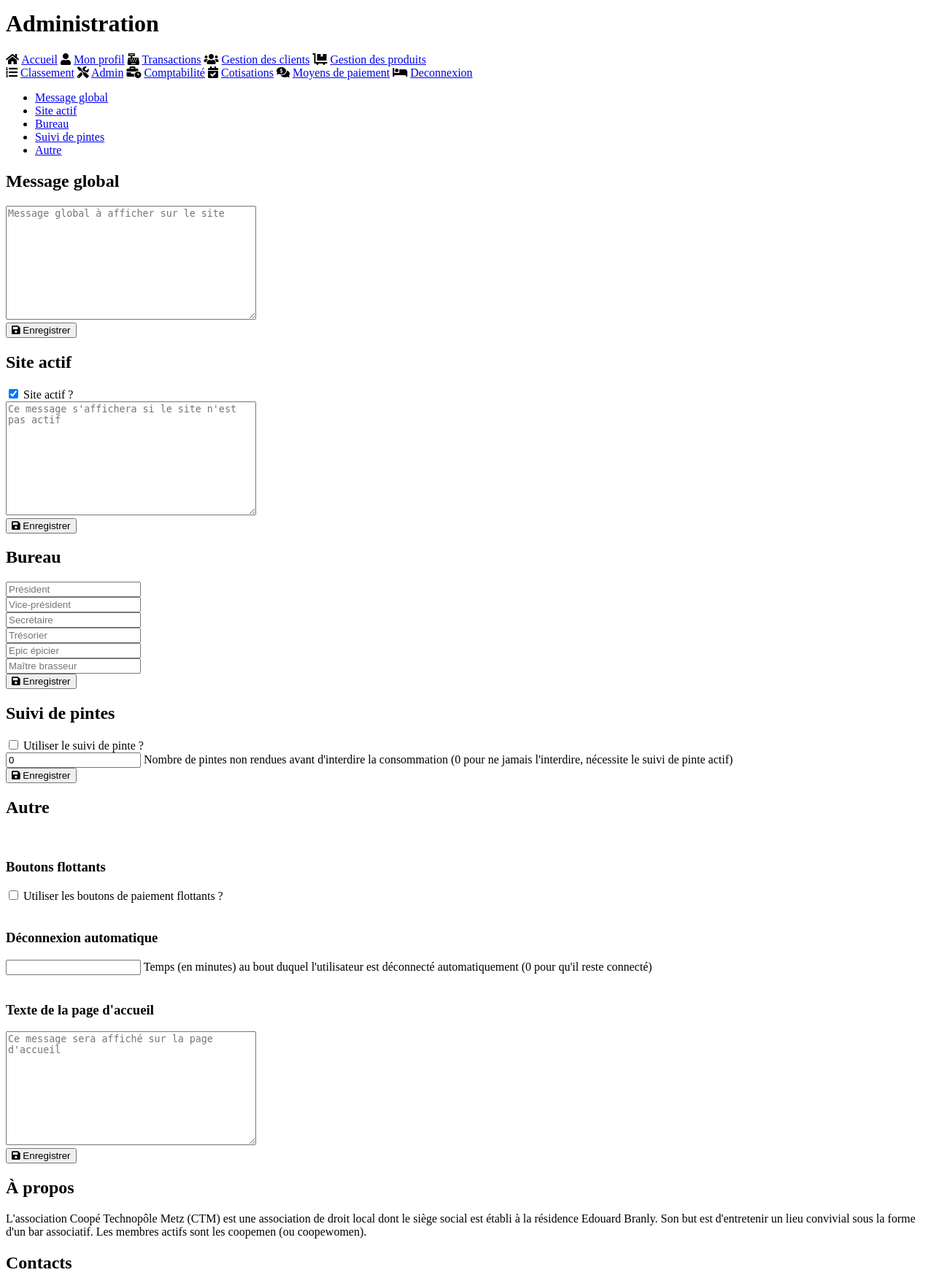
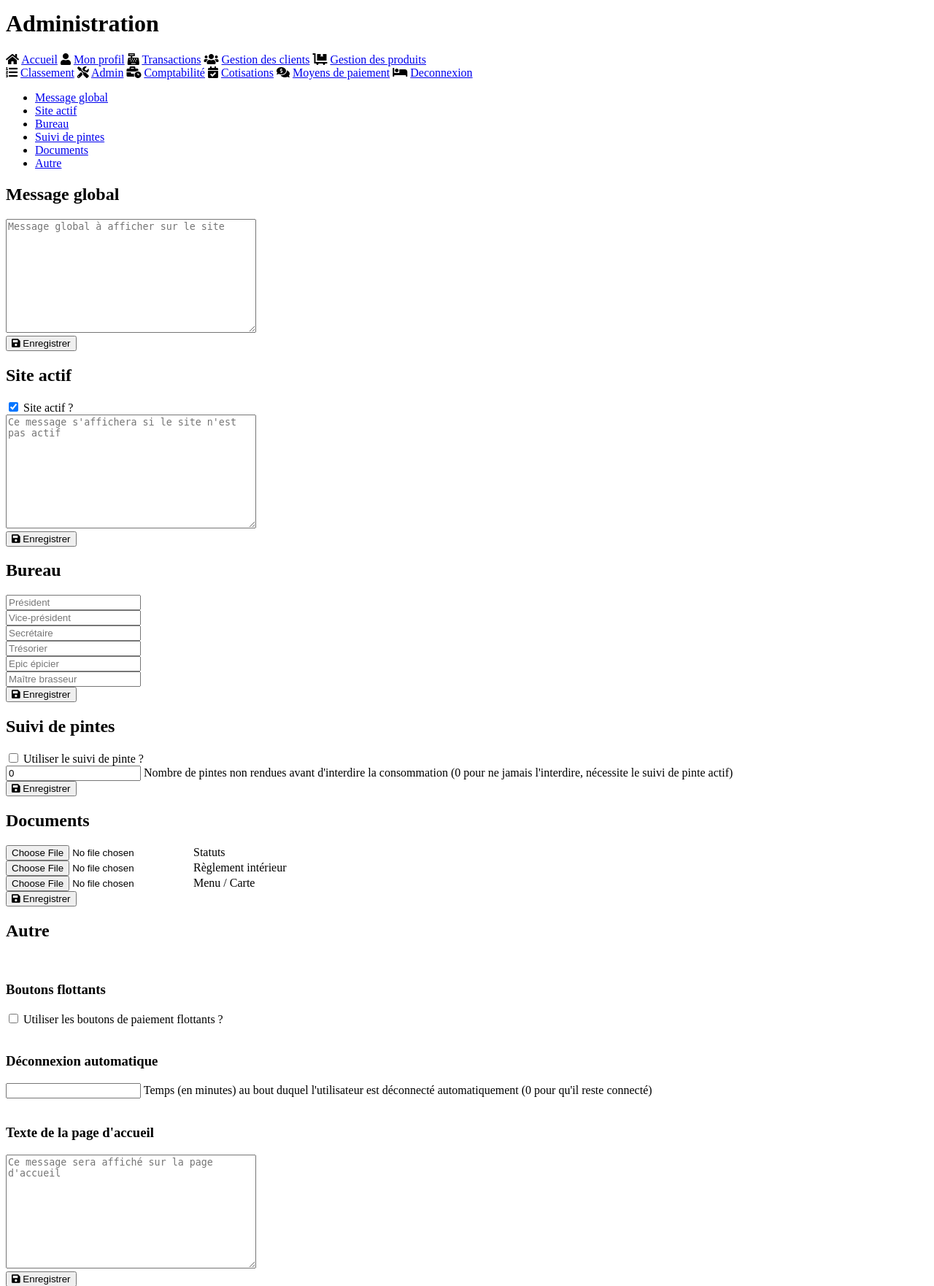
Before and after one commit to nanoy42/coope, a Django app: page /preferences/generalPreferences in a window 1280 px wide. Shown: the part 319-2081 px from the top of the page at 73% size. Run offline with Django 3.2, Linux system fonts and the light colour scheme; the visitor is signed in with stand-in values (Sample User, id 1); data comes from the database, SQL or seed files in the repository; some libraries are stand-ins or nearby versions.

Commit message:
Ajout des documents

```diff
--- a/coopeV3/settings.py
+++ b/coopeV3/settings.py
@@ -124,3 +124,6 @@ STATICFILES_DIRS = [
 STATIC_ROOT = os.path.join(BASE_DIR, 'static')
 
 LOGIN_URL = '/users/login'
+
+MEDIA_ROOT = 'mediafiles/'
+MEDIA_URL = '/media/'
--- a/coopeV3/templatetags/vip.py
+++ b/coopeV3/templatetags/vip.py
@@ -45,3 +45,27 @@ def logout_time():
     gp, _ = GeneralPreferences.objects.get_or_create(pk=1)
     logout_time = gp.automatic_logout_time
     return logout_time
+
+@register.simple_tag
+def statutes():
+    gp,_ = GeneralPreferences.objects.get_or_create(pk=1)
+    try:
+        return '<a target="_blank" href="' + gp.statutes.url + '">' + str(gp.statutes) + '</a>'
+    except:
+        return "Pas de document"
+
+@register.simple_tag
+def rules():
+    gp,_ = GeneralPreferences.objects.get_or_create(pk=1)
+    try:
+        return '<a target="_blank" href="' + gp.rules.url + '">' + str(gp.rules) + '</a>'
+    except:
+        return "Pas de document"
+
+@register.simple_tag
+def menu():
+    gp,_ = GeneralPreferences.objects.get_or_create(pk=1)
+    try:
+        return '<a target="_blank" href="' + gp.menu.url + '">' + str(gp.menu) + '</a>'
+    except:
+        return "Pas de document"
--- a/coopeV3/urls.py
+++ b/coopeV3/urls.py
@@ -15,6 +15,8 @@ Including another URLconf
 """
 from django.contrib import admin
 from django.urls import path, include
+from django.conf.urls.static import static
+from django.conf import settings
 
 from . import views
 
@@ -27,4 +29,4 @@ urlpatterns = [
     path('users/', include('users.urls')),
     path('gestion/', include('gestion.urls')),
     path('preferences/', include('preferences.urls')),
-]
+] + static(settings.MEDIA_URL, document_root=settings.MEDIA_ROOT)
--- a/preferences/models.py
+++ b/preferences/models.py
@@ -36,6 +36,9 @@ class GeneralPreferences(models.Model):
     floating_buttons = models.BooleanField(default=False)
     home_text = models.TextField(blank=True)
     automatic_logout_time = models.PositiveIntegerField(null=True)
+    statutes = models.FileField(blank=True, null=True)
+    rules = models.FileField(blank=True, null=True)
+    menu = models.FileField(blank=True, null=True)
     history = HistoricalRecords()
 
 class Cotisation(models.Model):
--- a/preferences/templates/preferences/general_preferences.html
+++ b/preferences/templates/preferences/general_preferences.html
@@ -6,12 +6,13 @@
 	<li><a href="#second">Site actif</a></li>
 	<li><a href="#third">Bureau</a></li>
 	<li><a href="#fourth">Suivi de pintes</a></li>
-	<li><a href="fifth">Autre</a></li>
+	<li><a href="#fifth">Documents</a></li>
+	<li><a href="#sixth">Autre</a></li>
 </ul>
 {% endblock %}
 
 {% block content %}
-<form class="main" method="post" action="">
+<form class="main" method="post" action="" enctype="multipart/form-data">
 	{% csrf_token %}
 	<section id="first" class="main">
 		<div class="spotlight">
@@ -125,6 +126,38 @@
 		<div class="spotlight">
 			<div class="content">
 				<header class="major">
+					<h2>Documents</h2>
+				</header>
+				<div class="row uniform">
+					<div class="12u">
+						{{form.statutes}}
+						<label for="{{form.statutes.id_for_label}}">Statuts</label>
+					</div>
+				</div>
+				<div class="row uniform">
+					<div class="12u">
+						{{form.rules}}
+						<label for="{{form.rules.id_for_label}}">Règlement intérieur</label>
+					</div>
+				</div>
+				<div class="row uniform">
+					<div class="12u">
+						{{form.menu}}
+						<label for="{{form.menu.id_for_label}}">Menu / Carte</label>
+					</div>
+				</div>
+				<div class="row uniform">
+					<div class="12u">
+						<button type="submit"><i class="fa fa-save"></i> Enregistrer</button>
+					</div>
+				</div>
+			</div>
+		</div>
+	</section>
+	<section id="sixth" class="main">
+		<div class="spotlight">
+			<div class="content">
+				<header class="major">
 					<h2>Autre</h2>
 				</header>
 				<br>
--- a/preferences/views.py
+++ b/preferences/views.py
@@ -30,7 +30,7 @@ def generalPreferences(request):
     :template:`preferences/general_preferences.html`
     """
     gp,_ = GeneralPreferences.objects.get_or_create(pk=1)
-    form = GeneralPreferencesForm(request.POST or None, instance=gp)
+    form = GeneralPreferencesForm(request.POST or None, request.FILES or None, instance=gp)
     if(form.is_valid()):
         form.save()
         messages.success(request, "Les préférences générales ont bien été mises à jour")
--- a/templates/footer.html
+++ b/templates/footer.html
@@ -2,6 +2,15 @@
 <section>
 	<h2>À propos</h2>
 	<p>L'association Coopé Technopôle Metz (CTM) est une association de droit local dont le siège social est établi à la résidence Edouard Branly. Son but est d'entretenir un lieu convivial sous la forme d'un bar associatif. Les membres actifs sont les coopemen (ou coopewomen).</p>
+	<h2>Documents utiles</h2>
+	<dl class="alt">
+		<dt>Statuts</dt>
+		<dd>{% autoescape off %}{% statutes %}{% endautoescape %}</dd>
+		<dt>Règlement intérieur</dt>
+		<dd>{% autoescape off %}{% rules %}{% endautoescape %}</dd>
+		<dt>Carte</dt>
+		<dd>{% autoescape off %}{% menu %}{% endautoescape %}</dd>
+	</dl>
 </section>
 <section>
 	<h2>Contacts</h2>
```
Also changed, not shown: preferences/migrations/0008_auto_20190218_1802.py (added), 1 other file.
